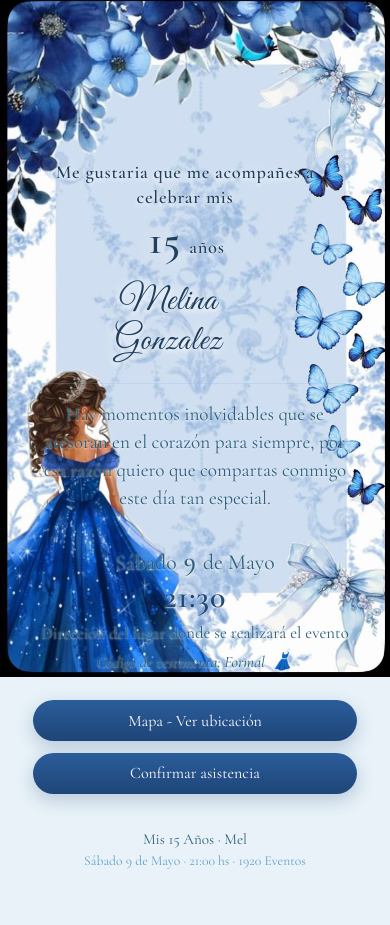
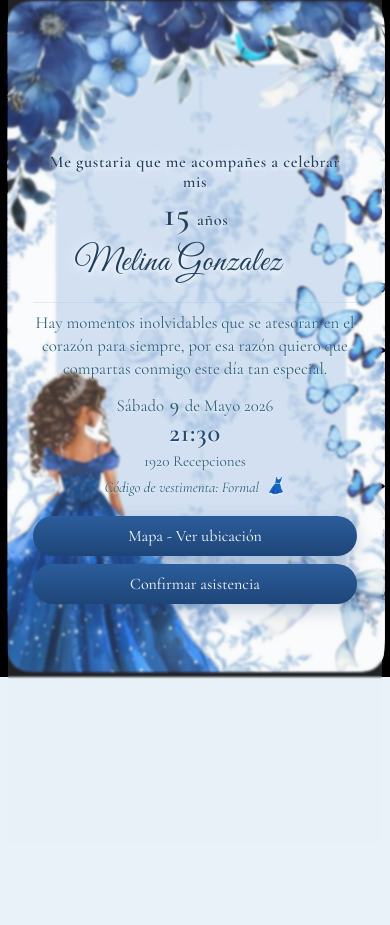
Before and after one commit to MatiasRosenberg/mel, a plain HTML site: page index.html in a window 390 px wide. After the commit the page ends 844 px from the top, so only its background shows below. Drawn offline with nearby package versions, Linux system fonts and the light colour scheme.

Commit message:
ultimos arreglos

```diff
--- a/index.html
+++ b/index.html
@@ -43,10 +43,10 @@
         <p class="event-day">
           <span class="event-day-text">Sábado</span>
           <span class="event-day-number">9</span>
-          <span class="event-day-text">de Mayo</span>
+          <span class="event-day-text">de Mayo 2026</span>
         </p>
         <p class="event-time">21:30</p>
-        <p class="event-place">Dirección del lugar donde se realizará el evento</p>
+        <p class="event-place">1920 Recepciones</p>
         <p class="event-dresscode">
           <span>Código de vestimenta: Formal</span>
           <span class="dresscode-icon" aria-hidden="true">👗</span>
@@ -59,11 +59,6 @@
           <a class="action-button" href="rsvp.html" id="btn-confirmar">Confirmar asistencia</a>
         </div>
       </section>
-
-      <footer class="footer">
-        <p>Mis 15 Años · Mel</p>
-        <p class="footer-venue">Sábado 9 de Mayo · 21:00 hs · 1920 Eventos</p>
-      </footer>
     </main>
     </div>
   </div>
--- a/styles.css
+++ b/styles.css
@@ -58,7 +58,7 @@
     radial-gradient(ellipse 80% 50% at 20% 30%, rgba(126, 184, 218, 0.08) 0%, transparent 50%),
     radial-gradient(ellipse 60% 40% at 80% 70%, rgba(90, 159, 201, 0.06) 0%, transparent 45%);
   pointer-events: none;
-  opacity: 0.6;
+  opacity: 0.1;
 }
 
 /* ===== Wrapper y marco ===== */
@@ -94,11 +94,13 @@
   overflow: visible;
 }
 
-/* Capa detrás del marco */
+/* Capa detrás del marco: mismo velo suave en desktop y móvil */
 .frame-bg {
   position: absolute;
   inset: 0;
-  background: transparent;
+  background: rgba(232, 242, 248, 0.14);
+  backdrop-filter: blur(1px);
+  -webkit-backdrop-filter: blur(1px);
   z-index: 1;
   pointer-events: none;
 }
@@ -817,25 +819,49 @@
   }
 
   .section {
-    padding: clamp(1.1rem, 4.5vw, 1.8rem) 0;
+    padding: clamp(0.85rem, 3.4vw, 1.35rem) 0;
   }
 
   .hero {
-    padding: clamp(0.75rem, 3.5vw, 1.4rem) clamp(0.75rem, 12vw, 2.6rem) clamp(0.85rem, 3.5vw, 1.6rem) clamp(0.75rem, 6vw, 1.35rem);
+    /* Más margen inferior para evitar que se “coma” la 2da parte del texto */
+    padding: clamp(0.6rem, 3.4vw, 1.15rem) clamp(0.75rem, 12vw, 2.2rem) clamp(0.95rem, 4.2vw, 1.65rem) clamp(0.75rem, 6vw, 1.15rem);
   }
 
   .hero-name {
     font-size: clamp(2.2rem, 9vw, 3.1rem);
     padding: 0 clamp(0.9rem, 15vw, 3.25rem) 0 clamp(0.5rem, 5vw, 1.15rem);
+    margin: 0.2em auto 0.1em;
+  }
+
+  .hero,
+  .hero .hero-label,
+  .hero-name {
+    color: var(--blue-ink);
+  }
+
+  .hero-label {
+    font-size: clamp(1.02rem, 2.5vw, 1.28rem);
+    line-height: 1.25;
+    color: var(--blue-ink);
+    font-weight: 600;
+  }
+
+  .hero .hero-label + .hero-label {
+    margin-top: 0.06em;
+  }
+
+  .hero-15 {
+    font-size: clamp(2.15rem, 6.6vw, 3.35rem);
+    margin: 0 0.06em;
   }
 
   .action-section {
-    padding-top: 0.65rem;
+    padding-top: 0.45rem;
   }
 
   .action-buttons {
     flex-direction: column;
-    gap: 0.75rem;
+    gap: 0.55rem;
   }
 
   .action-button {
@@ -848,11 +874,49 @@
   .footer {
     padding: 0.95rem 1rem 1.1rem;
   }
+
+  .invitation-message {
+    padding-top: 0.55rem;
+  }
+
+  .invitation-text {
+    font-size: clamp(1.05rem, 2.4vw, 1.25rem);
+    line-height: 1.35;
+    color: var(--blue-dark);
+  }
+
+  .event-main-data {
+    padding-top: 0.1rem;
+  }
+
+  .event-day {
+    font-size: clamp(1.05rem, 2.8vw, 1.55rem);
+    gap: 0.35rem;
+    color: var(--blue-dark);
+  }
+
+  .event-time {
+    font-size: clamp(1.65rem, 6.4vw, 2.65rem);
+    margin-top: 0.05rem;
+    color: #234a75;
+  }
+
+  .event-place {
+    margin-top: 0.2rem;
+    font-size: clamp(0.95rem, 2.1vw, 1.2rem);
+    color: var(--blue-dark);
+  }
+
+  .event-dresscode {
+    margin-top: 0.45rem;
+    font-size: clamp(0.92rem, 1.9vw, 1.12rem);
+    color: var(--blue-dark);
+  }
 }
 
 @media (max-width: 400px) {
   .page-frame {
-    padding-top: 3.2rem;
+    padding-top: 2.7rem;
   }
 
   .countdown-item {
@@ -863,4 +927,21 @@
   .countdown-num {
     font-size: 1.35rem;
   }
+
+  .hero {
+    padding-left: clamp(0.65rem, 5vw, 1rem);
+    padding-right: clamp(0.65rem, 5vw, 1rem);
+  }
+
+  .hero-name {
+    font-size: clamp(2.05rem, 8.8vw, 2.75rem);
+  }
+
+  .action-button {
+    padding: 0.6rem 0.85rem;
+  }
+
+  .footer {
+    padding: 0.85rem 1rem 1rem;
+  }
 }
```
Also changed, not shown: gracias.html (+1 -0 lines), rsvp.html (+1 -0 lines).
